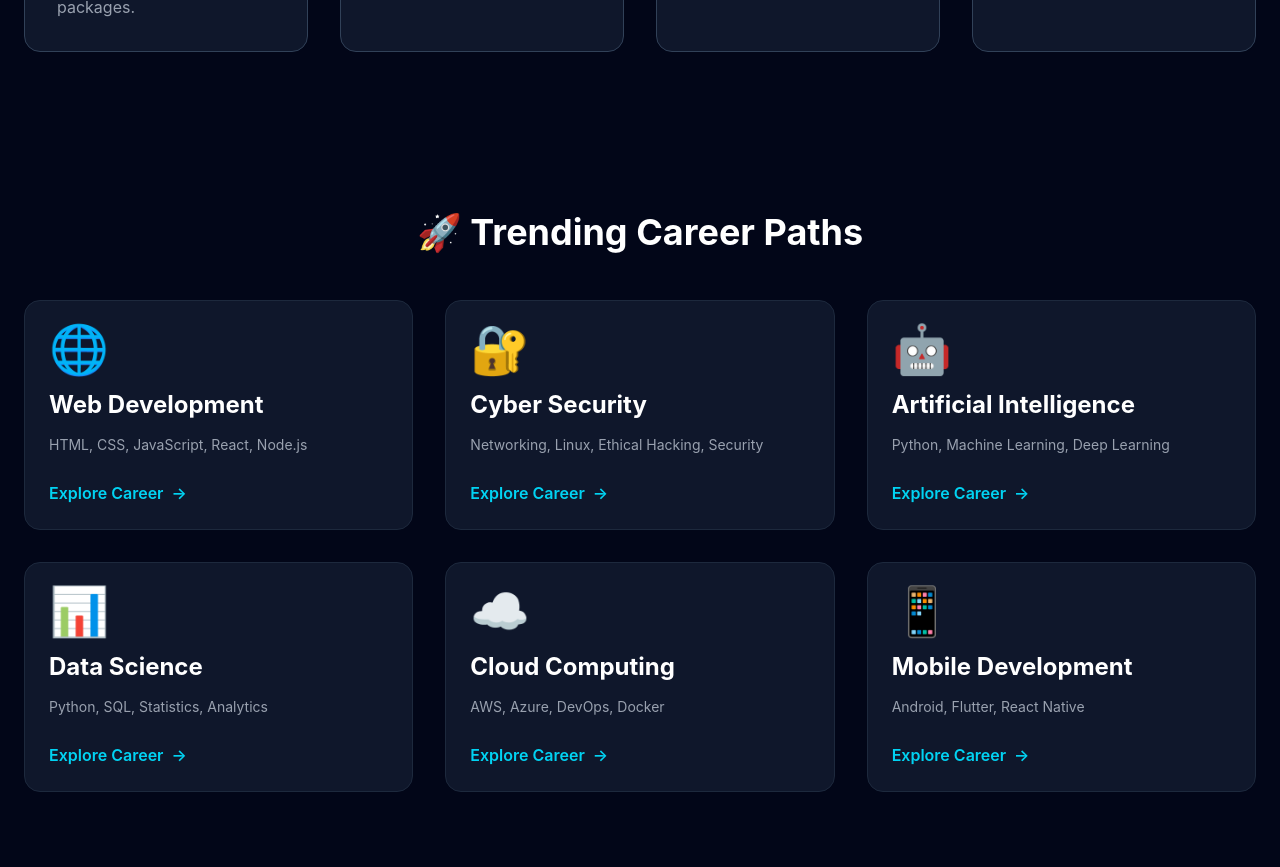
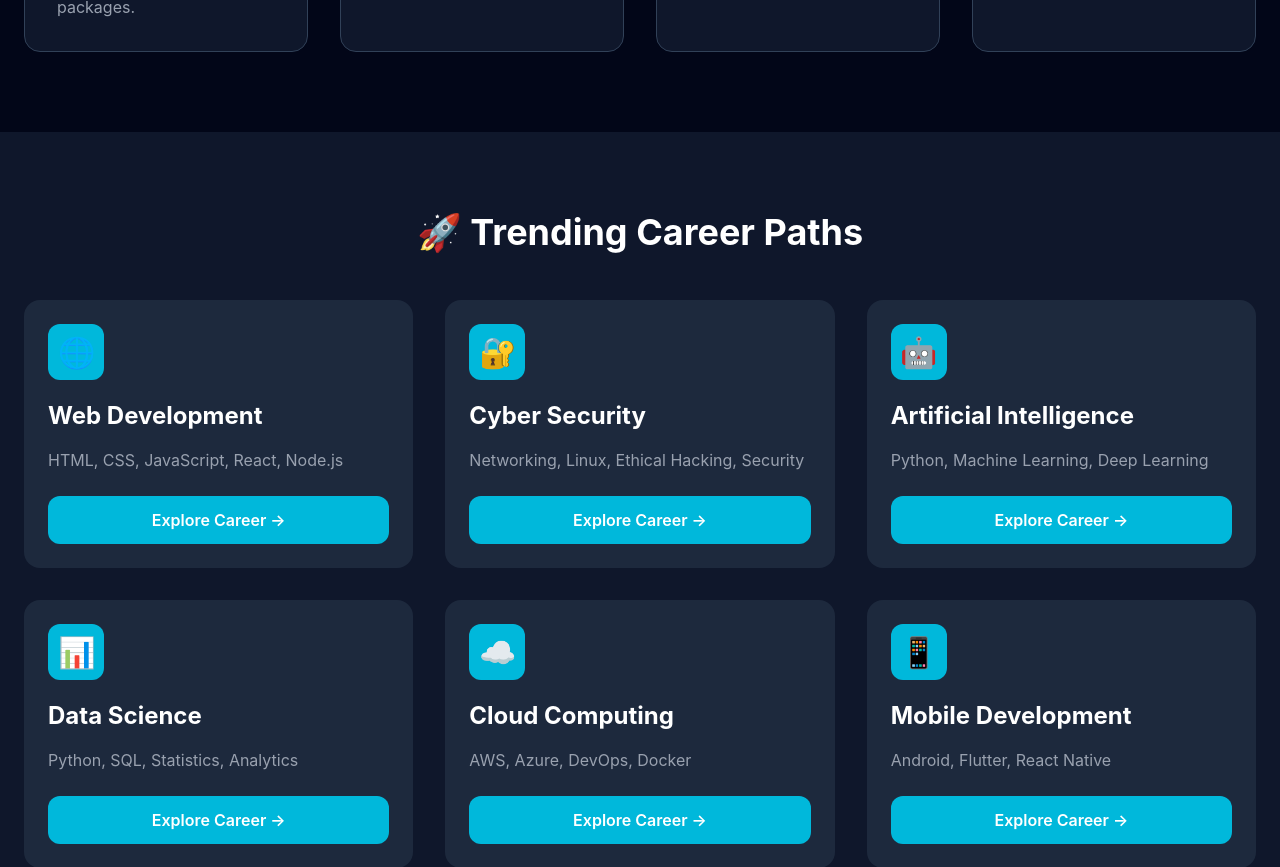
Before and after one commit to goggiharsha-oss/CodeCareer-AI, a React (Vite) app: page / in a window 1280 px wide. Shown: the part 2200-3067 px from the top of the page. Built offline with nearby package versions, Linux system fonts and the light colour scheme.

Commit message:
Update CareerDomains cards to match LanguageCard design

```diff
--- a/src/components/CareerDomains.jsx
+++ b/src/components/CareerDomains.jsx
@@ -46,6 +46,7 @@ function CareerDomains({ search = "" }) {
     },
   ];
 
+
   const filteredDomains = domains.filter(
     (domain) =>
       domain.name.toLowerCase().includes(search.toLowerCase()) ||
@@ -54,92 +55,144 @@ function CareerDomains({ search = "" }) {
         domain.name === "Artificial Intelligence")
   );
 
+
   return (
     <section
       id="careers"
       className={`py-20 px-6 transition-colors duration-500 ${
         darkMode
-          ? "bg-slate-950"
-          : "bg-gradient-to-b from-white via-slate-50 to-cyan-50"
+          ? "bg-slate-900"
+          : "bg-gray-50"
       }`}
     >
+
       <div className="max-w-7xl mx-auto">
+
 
         <motion.h2
           initial={{ opacity: 0, y: -30 }}
           whileInView={{ opacity: 1, y: 0 }}
           transition={{ duration: 0.6 }}
           viewport={{ once: true }}
+
           className={`text-4xl font-bold text-center mb-12 ${
-            darkMode ? "text-white" : "text-slate-900"
+            darkMode
+              ? "text-white"
+              : "text-slate-900"
           }`}
         >
           🚀 Trending Career Paths
         </motion.h2>
 
+
+
         <div className="grid md:grid-cols-3 gap-8">
+
+
           {filteredDomains.map((domain, index) => (
+
             <motion.div
               key={index}
-    initial={{ opacity: 0, y: 30 }}
-    whileInView={{ opacity: 1, y: 0 }}
-    transition={{ duration: 0.5, delay: index * 0.1 }}
-    viewport={{ once: true }}
-    onClick={() => navigate(domain.route)}
-    className={`rounded-2xl p-6 cursor-pointer transition-all duration-300 hover:-translate-y-2 hover:shadow-xl ${
+
+              initial={{
+                opacity: 0,
+                y: 30
+              }}
+
+              whileInView={{
+                opacity: 1,
+                y: 0
+              }}
+
+              transition={{
+                duration: 0.5,
+                delay: index * 0.1
+              }}
+
+              viewport={{
+                once: true
+              }}
+
+
+              className={`rounded-2xl p-6 transition-all duration-300 hover:scale-105 hover:shadow-2xl ${
                 darkMode
-        ? "bg-slate-900 border border-slate-800 hover:border-cyan-400"
-        : "bg-white border border-gray-200 hover:border-cyan-400"
+                  ? "bg-slate-800 hover:shadow-cyan-500/20"
+                  : "bg-white border border-gray-200 shadow-lg"
               }`}
             >
 
+
+
               {/* Icon */}
-    <div className="text-5xl mb-4">
+
+              <div
+                className="w-14 h-14 rounded-xl bg-cyan-500 flex items-center justify-center text-3xl"
+              >
                 {domain.icon}
               </div>
 
+
+
+
               {/* Title */}
+
               <h3
-      className={`text-2xl font-bold mb-3 ${
-        darkMode ? "text-white" : "text-slate-900"
+                className={`text-2xl font-bold mt-5 ${
+                  darkMode
+                    ? "text-white"
+                    : "text-slate-900"
                 }`}
               >
                 {domain.name}
               </h3>
 
 
+
+
               {/* Skills */}
+
               <p
-      className={`text-sm leading-6 ${
-        darkMode ? "text-gray-400" : "text-gray-600"
+                className={`mt-4 ${
+                  darkMode
+                    ? "text-gray-400"
+                    : "text-gray-600"
                 }`}
               >
                 {domain.skills}
               </p>
 
 
+
+
               {/* Button */}
+
               <button
-      onClick={(e) => {
-        e.stopPropagation();
+                onClick={() => {
                   playClick();
                   navigate(domain.route);
                 }}
-      className="mt-6 text-cyan-400 font-semibold flex items-center gap-2 transition-all duration-300 hover:gap-4"
+
+                className="mt-6 w-full rounded-xl bg-cyan-500 py-3 font-semibold text-white transition duration-300 hover:bg-cyan-600"
               >
-      Explore Career
-      <span>
-        →
-      </span>
+                Explore Career →
               </button>
 
 
+
             </motion.div>
+
           ))}
+
+
         </div>
+
+
       </div>
+
+
     </section>
   );
 }
 
+
 export default CareerDomains;
```
Lines whose indentation alone changed are shown as unchanged.
